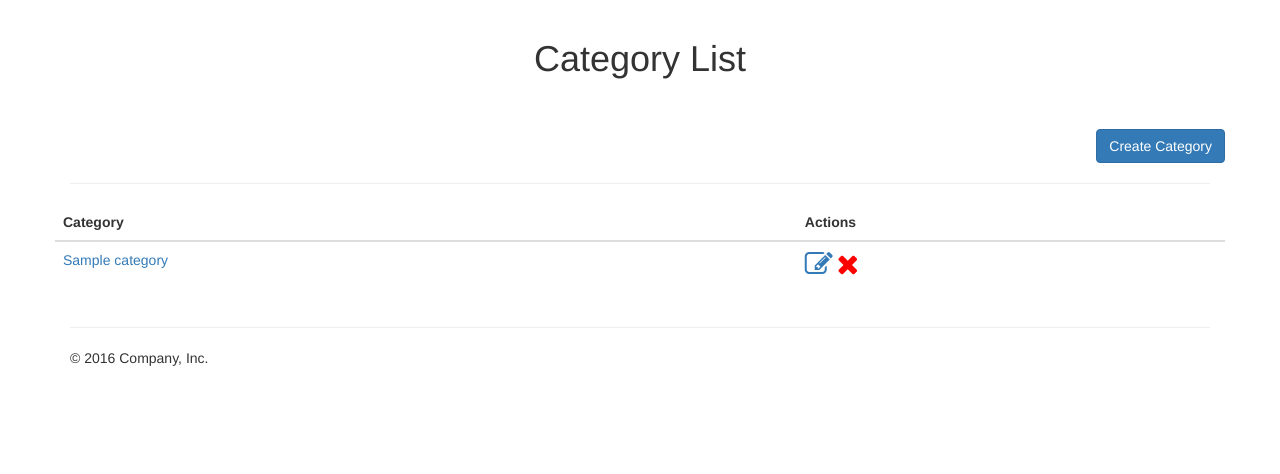
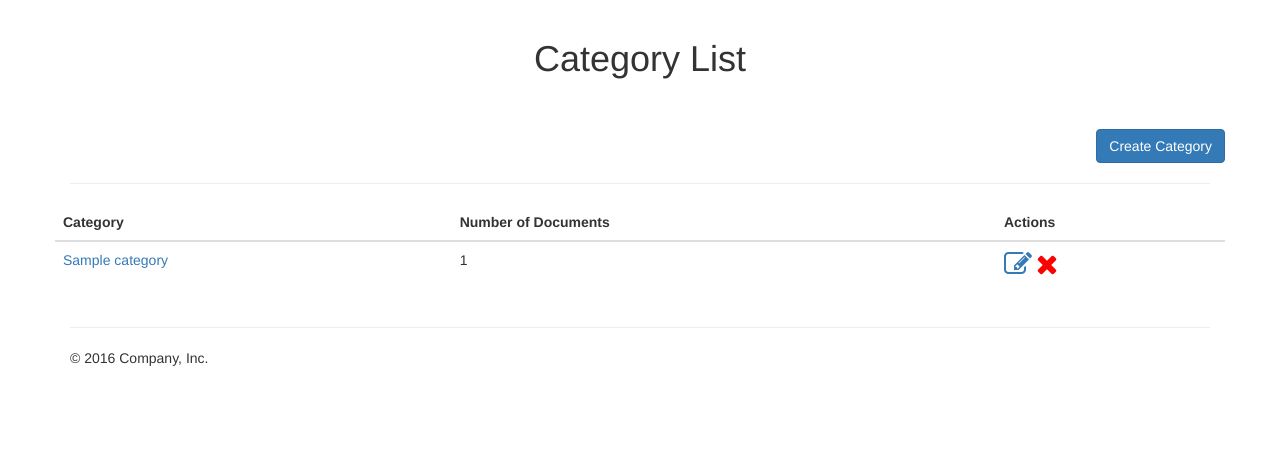
Before and after one commit to dimkoug/django-documents, a Django app: template documents/templates/documents/category_list.html in a window 1280 px wide. Shown: the part 51-525 px from the top of the page. Run offline with Django 3.2, Linux system fonts and the light colour scheme; the template is opened without the code that fills it: most values are stand-ins (such as "Sample title", 1, 10 or a date in 2020); some libraries are stand-ins or nearby versions.

Commit message:
Added Document number info in category list

```diff
--- a/documents/templates/documents/category_list.html
+++ b/documents/templates/documents/category_list.html
@@ -13,12 +13,14 @@
   <table class='table'>
     <thead>
       <th>Category</th>
+      <th>Number of Documents</th>
       <th>Actions</th>
     </thead>
     <tbody>
       {% for category in object_list %}
       <tr>
         <td><a data-pjax data-page-id='category-detail' href="{{category.get_absolute_url}}">{{category}}</a></td>
+        <td>{{category.documents.count}}</td>
         <td><a data-pjax data-page-id='category-update' href="{% url 'documents:category.update' category.pk %}"><i class="fa fa-pencil-square-o fa-2x"  aria-hidden="true"></i></a>
             <a data-pjax data-page-id='category-delete' href="{% url 'documents:category.delete' category.pk %}"><i class="fa fa-times fa-2x" style="color:red;" aria-hidden="true"></i></a>
         </td>
```
Also changed, not shown: 1 other file.
